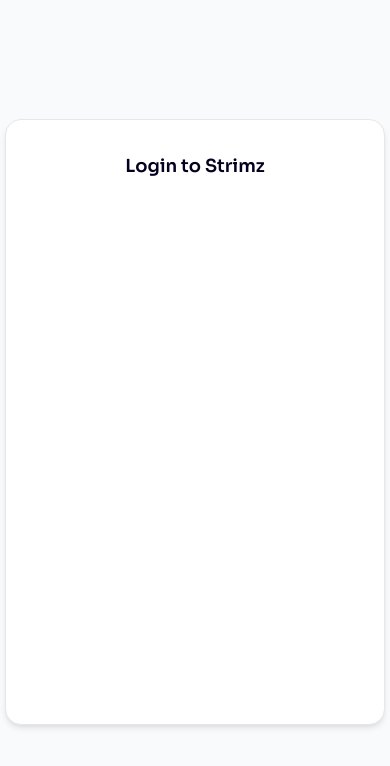
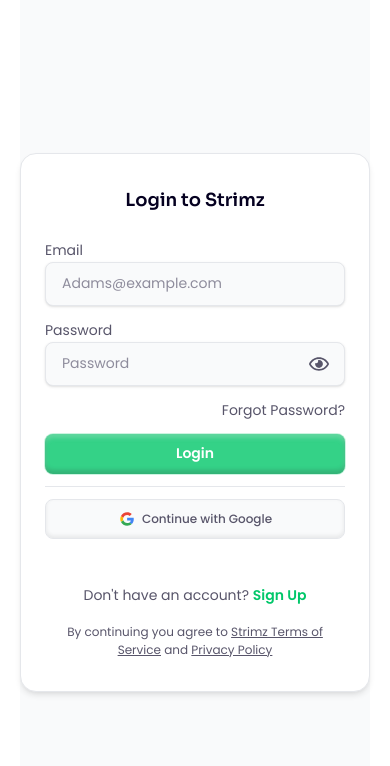
Before and after one commit to strimz-headquarters/frontendv1, a Next.js app: page /login in a window 390 px wide. Shown: the top 766 px of the page. Built offline with nearby package versions, Linux system fonts and the light colour scheme.

Commit message:
feat: added login page

```diff
--- a/app/(auth)/login/page.tsx
+++ b/app/(auth)/login/page.tsx
@@ -7,7 +7,7 @@
 
 export default function UserLogin() {
     return (
-        <main className="w-full min-h-screen grid md:grid-cols-8">
+        <main className="w-full min-h-screen grid md:grid-cols-8 px-5 md:px-0">
             <section className="md:col-span-3 hidden md:flex flex-col bg-[#050020] overflow-hidden relative lg:pt-12 pt-8 lg:px-12 px-6 gap-16">
                 <Logo href='/' classname='w-[101px]' image={StrimzLogo} />
                 <div className="lg:w-[337px] flex flex-col gap-2">
--- a/app/layout.tsx
+++ b/app/layout.tsx
@@ -1,5 +1,6 @@
 import "@/styles/globals.css";
 import { getMetadata } from "@/utils/getMetadata";
+import { Toaster } from 'sonner';
 
 export const metadata = getMetadata({
   title: "Strimz",
@@ -17,6 +18,7 @@
         className="w-full min-h-screen antialiased bg-[#FFFFFF]"
       >
         {children}
+        <Toaster richColors position="top-right" />
       </body>
     </html>
   );
--- a/components/auth/Login/index.tsx
+++ b/components/auth/Login/index.tsx
@@ -1,9 +1,21 @@
+/* eslint-disable @typescript-eslint/no-explicit-any */
+'use client'
+import ErrorDisplay from "@/components/shared/ErrorMsg";
+import { Formik, Form, Field, ErrorMessage, FormikHelpers } from "formik";
+import { useState } from "react";
+import { AiOutlineLoading3Quarters } from "react-icons/ai";
+import * as Yup from "yup";
+import { FaRegEye } from "react-icons/fa";
+import { FaRegEyeSlash } from "react-icons/fa";
+import Link from "next/link";
+import GoogleIcon from "@/public/brands/Google.svg"
+import Image from "next/image";
 
 
 
 const LoginForm = () => {
     return (
-        <div className="shadow-authCardShadow w-[380px] h-[606px] rounded-[16px] bg-white border border-[#E5E7EB] flex flex-col items-center py-8 px-6">
+        <div className="shadow-authCardShadow md:w-[380px] w-full rounded-[16px] bg-white border border-[#E5E7EB] flex flex-col items-center py-8 px-6">
             <h4 className="font-[600] font-sora text-strimzPrimary text-center text-lg">Login to Strimz</h4>
 
             <FormInputs />
@@ -14,9 +26,141 @@
 export default LoginForm
 
 
+interface FormInputValues {
+    email: string;
+    password: string;
+}
 
 const FormInputs = () => {
+    const [isSending, setIsSending] = useState<boolean>(false);
+    const [showPassword, setShowPassword] = useState<boolean>(false);
+
+    //initial form values
+    const initialValues: FormInputValues = {
+        email: "",
+        password: ""
+    };
+
+    const validationSchema = Yup.object({
+        email: Yup.string().email("Invalid Email Format").required("Email is required"),
+        password: Yup.string()
+            .required("Password is required")
+            .min(8, "Password must be at least 8 characters")
+            .matches(/[A-Z]/, "Password must contain at least one uppercase letter")
+            .matches(/\d/, "Password must contain at least one number"),
+    });
+
+    // OnSubmit handler
+    const onSubmit = async (
+        values: FormInputValues,
+        { resetForm }: FormikHelpers<FormInputValues>
+    ) => {
+        try {
+            setIsSending(true);
+
+            console.log("Email:", values.email);
+            console.log("Password", values.password);
+
+            await new Promise((resolve) => setTimeout(resolve, 2000)); // Simulate delay
+
+            // Reset the form after successful submission
+            resetForm();
+            console.log("Login successful!");
+        } catch (error) {
+            console.error("Failed to login:", error);
+        } finally {
+            setIsSending(false);
+        }
+    };
     return (
-        <div></div>
+        <Formik
+            initialValues={initialValues}
+            validationSchema={validationSchema}
+            onSubmit={onSubmit}
+            validateOnChange={true}
+        >
+            {(formik) => {
+                const { dirty, isValid, errors } = formik;
+                return (
+                    <Form className="w-full flex flex-col gap-3 mt-6">
+                        {/* email */}
+                        <div className='w-full flex flex-col'>
+                            <label htmlFor="email" className="font-poppins text-[14px] text-[#58556A] leading-[24px]">Email</label>
+                            <Field type="email" name="email" id="email" placeholder='Adams@example.com' className={`w-full rounded-[8px] border bg-[#F9FAFB] shadow-navbarShadow h-[44px] font-poppins text-[14px] placeholder:text-[14px] placeholder:text-[#8E8C9C] text-[#8E8C9C] px-4 outline-none transition duration-300 focus:border-strimzBrandAccent ${errors.email ? "border-red-500" : "border-[#E5E7EB]"}`} />
+                            {/* error */}
+                            <ErrorMessage name="email"
+                                component={({ children }: any) => <ErrorDisplay message={children} />} />
+                        </div>
+                        {/* Password */}
+                        <div className="w-full flex flex-col">
+                            <label
+                                htmlFor="password"
+                                className="font-poppins text-[14px] text-[#58556A] leading-[24px]"
+                            >
+                                Password
+                            </label>
+                            <div className="relative w-full h-[44px]">
+                                <Field
+                                    type={showPassword ? "text" : "password"}
+                                    name="password"
+                                    id="password"
+                                    placeholder="Password"
+                                    className={`w-full rounded-[8px] border bg-[#F9FAFB] shadow-navbarShadow h-full font-poppins text-[14px] placeholder:text-[14px] placeholder:text-[#8E8C9C] text-[#8E8C9C] pl-4 pr-14 outline-none transition duration-300 focus:border-strimzBrandAccent ${errors.password ? "border-red-500" : "border-[#E5E7EB]"
+                                        }`}
+                                />
+                                <button
+                                    type="button"
+                                    onClick={() => setShowPassword((prev) => !prev)}
+                                    className="absolute right-4 top-1/2 -translate-y-1/2 text-[#58556A]"
+                                >
+                                    {showPassword ? (
+                                        <FaRegEyeSlash className="w-5 h-5" />
+                                    ) : (
+                                        <FaRegEye className="w-5 h-5" />
+                                    )}
+                                </button>
+                            </div>
+                            <ErrorMessage
+                                name="password"
+                                component={({ children }: any) => <ErrorDisplay message={children} />}
+                            />
+                        </div>
+                        {/* forgot password */}
+                        <div className="w-full flex justify-end">
+                            <Link href="/forgot-password" className="font-poppins text-[14px] text-[#58556A] hover:underline leading-[24px]">Forgot Password?</Link>
+                        </div>
+                        {/* btn */}
+                        <button type="submit" disabled={!(dirty && isValid)} className='w-full h-[40px] flex justify-center items-center rounded-[8px] bg-strimzBrandAccent text-[#FFFFFF] font-poppins font-[600] shadow-joinWaitlistBtnShadow text-shadow text-[14px] disabled:opacity-80 disabled:cursor-not-allowed'>
+                            {
+                                isSending ?
+                                    (<span className="flex items-center text-[#FFFFFF] gap-1">
+                                        <AiOutlineLoading3Quarters className="animate-spin text-[#FFFFFF]" />
+                                        Submitting...
+                                    </span>)
+                                    : (<span>Login</span>)
+                            }
+                        </button>
+                        {/* divide */}
+                        <div className="w-full h-[1px] bg-[#E5E7EB]" />
+                        {/* google auth */}
+                        <button type="button" className='w-full h-[40px] flex justify-center gap-1.5 items-center rounded-[8px] bg-[#F9FAFB] text-[#58556A] font-poppins font-[500] shadow-[0px_-2px_4px_0px_#00000014_inset] border border-[#E5E7EB] text-[12px]'>
+                            <Image src={GoogleIcon} width={12} height={12} alt="Google Icon" className='w-[18px] h-[18px]' priority quality={100} />
+                            <span>Continue with Google</span>
+                        </button>
+
+                        {/* end */}
+                        <div className="w-full flex flex-col items-center gap-4 mt-8">
+                            <p className="font-poppins text-center font-[400] text-[14px] text-[#58556A] leading-[24px]">Don&apos;t have an account? <Link href="/signup" className="font-poppins font-[600] text-[14px] text-strimzBrandAccent hover:underline leading-[24px]">Sign Up</Link></p>
+
+                            <p className="md:w-[80%] w-[90%] text-center font-poppins font-[400] text-[12px] text-[#58556A] ">
+                                By continuing you agree to{" "}
+                                <Link className="underline" href="/">Strimz Terms of Service</Link> and
+                                {" "}<Link href="/" className="underline">Privacy Policy</Link>
+                            </p>
+                        </div>
+                    </Form>
+                )
+            }}
+        </Formik>
     )
 }
--- a/components/shared/ErrorMsg.tsx
+++ b/components/shared/ErrorMsg.tsx
@@ -11,8 +11,8 @@
 
     return (
         <div className="flex gap-1 items-center ml-3 mt-1 text-red-600">
-            <IoWarningOutline className="w-4 h-4" />
-            <span className="text-[14px]">{message}</span>
+            <IoWarningOutline className="w-3 h-3" />
+            <span className="text-[12px]">{message}</span>
         </div>
     );
 };
--- a/components/shared/SubscribeForm.tsx
+++ b/components/shared/SubscribeForm.tsx
@@ -76,9 +76,7 @@
                             component={({ children }: any) => <ErrorDisplay message={children} />} />
                     </Form>
                 )
-            }
-
-            }
+            }}
         </Formik>
 
     )
--- a/package.json
+++ b/package.json
@@ -23,6 +23,7 @@
     "react-icons": "^5.4.0",
     "react-loader-spinner": "^6.1.6",
     "react-scroll": "^1.9.0",
+    "sonner": "^1.7.1",
     "tailwind-merge": "^2.6.0",
     "tailwindcss-animate": "^1.0.7",
     "yup": "^1.6.1"
```
Also changed, not shown: public/brands/Google.svg (added), 1 other file (tests, documents, lock files or other folders).
